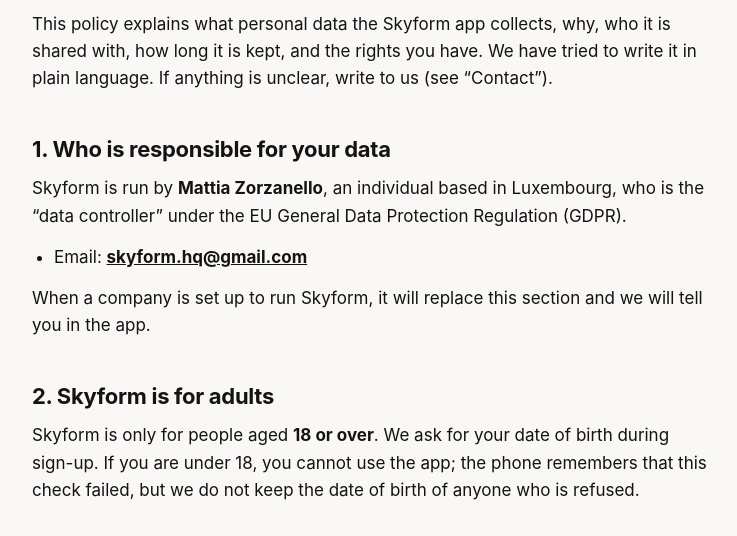
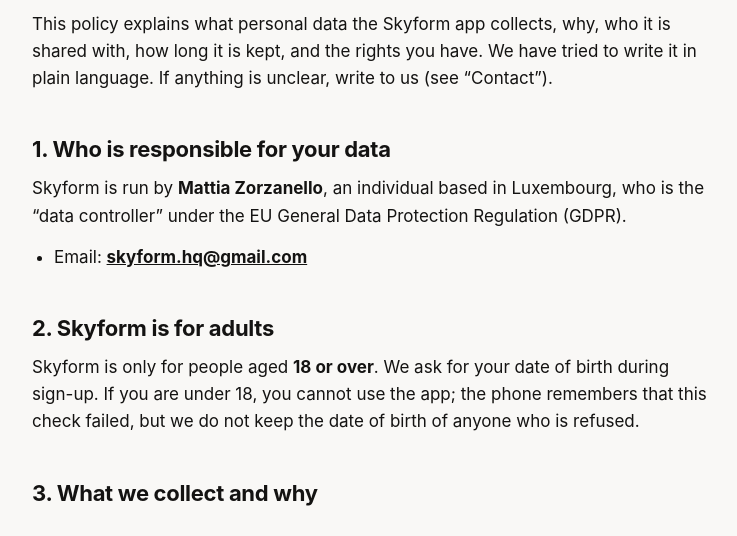
Before and after one commit to mattiazor/skyform-site, a plain HTML site: page privacy/index.html in a window 1280 px wide. Shown: the part 204-740 px from the top of the page, without its empty margins (268-1005 px from the left). Drawn offline with Linux system fonts and the light colour scheme.

Commit message:
Privacy: drop the company-change sentence
Co-Authored-By: Claude Opus 5.5 <noreply@anthropic.com>

```diff
--- a/privacy/index.html
+++ b/privacy/index.html
@@ -20,7 +20,6 @@
 <h2>1. Who is responsible for your data</h2>
 <p>Skyform is run by <strong>Mattia Zorzanello</strong>, an individual based in Luxembourg, who is the “data controller” under the EU General Data Protection Regulation (GDPR).</p>
 <ul><li>Email: <a href="mailto:skyform.hq@gmail.com"><strong>skyform.hq@gmail.com</strong></a></li></ul>
-<p>When a company is set up to run Skyform, it will replace this section and we will tell you in the app.</p>
 
 <h2>2. Skyform is for adults</h2>
 <p>Skyform is only for people aged <strong>18 or over</strong>. We ask for your date of birth during sign-up. If you are under 18, you cannot use the app; the phone remembers that this check failed, but we do not keep the date of birth of anyone who is refused.</p>
```
